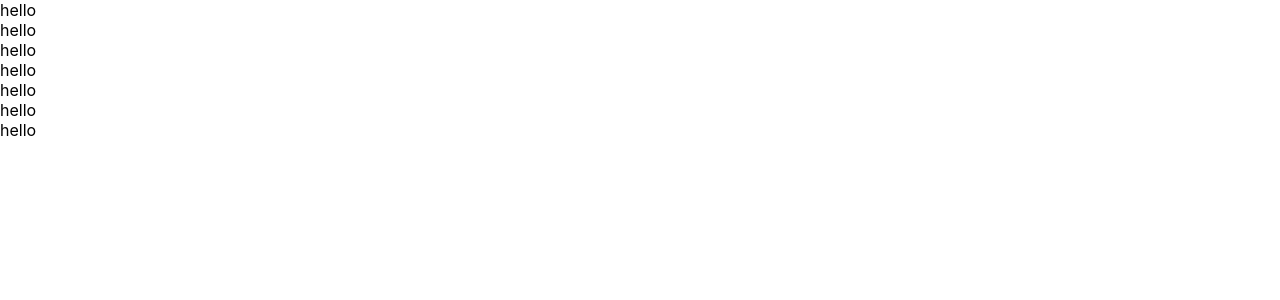
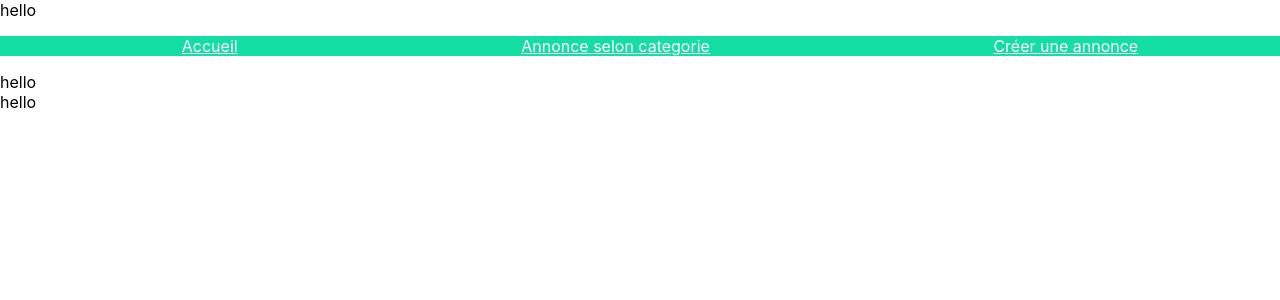
Before and after one commit to Site-petites-annonces/projet-0, a React (Create React App) app in the folder ma-petite-annonce/: page /Menu in a window 1280 px wide. Shown: the top 300 px of the page. Built offline with nearby package versions, Linux system fonts and the light colour scheme.

Commit message:
add menu + test sass

```diff
--- a/ma-petite-annonce/package.json
+++ b/ma-petite-annonce/package.json
@@ -8,6 +8,7 @@
     "@testing-library/user-event": "^12.1.10",
     "react": "^17.0.2",
     "react-dom": "^17.0.2",
+    "react-router-dom": "^5.3.0",
     "react-scripts": "4.0.3",
     "web-vitals": "^1.0.1"
   },
@@ -16,7 +17,7 @@
     "build": "react-scripts build",
     "test": "react-scripts test",
     "eject": "react-scripts eject",
-    "sass" : "sass src/styles/sass:src/styles/css --watch --no-source-map"
+    "sass": "sass src/styles/sass:src/styles/css --watch --no-source-map"
   },
   "eslintConfig": {
     "extends": [
--- a/ma-petite-annonce/src/App.js
+++ b/ma-petite-annonce/src/App.js
@@ -11,10 +11,10 @@ function App() {
   return (
     <div>
       <Header />
+      <Menu />
       <CreateAnnonce />
       <Footer />
       <Homepage />
-      <Menu />
       <OneAnnonce />
       <PopupContact />
     </div>
--- a/ma-petite-annonce/src/components/CreateAnnonce.js
+++ b/ma-petite-annonce/src/components/CreateAnnonce.js
@@ -2,7 +2,8 @@ import React from 'react';
 
 const createAnnonce = () => {
   return (
-    <div className="createAnnonce">hello</div>
+    <div className="createAnnonce">
+    </div>
   );
 };
 
--- a/ma-petite-annonce/src/components/Homepage.js
+++ b/ma-petite-annonce/src/components/Homepage.js
@@ -2,7 +2,9 @@ import React from 'react';
 
 const Homepage = () => {
   return (
-    <div className="homepage">hello</div>
+    <div className="homepage">
+
+    </div>
   );
 };
 
--- a/ma-petite-annonce/src/components/Menu.js
+++ b/ma-petite-annonce/src/components/Menu.js
@@ -1,8 +1,15 @@
 import React from 'react';
+import '../styles/sass/menu.scss';
 
 const Menu = () => {
   return (
-    <div className="menu">hello</div>
+    <div className="menu">
+      <ul>
+        <li><a href="/Homepage">Accueil</a></li>
+        <li><a href="/OneAnnonce">Annonce selon categorie</a></li>
+        <li><a href="/CreateAnnonce">Créer une annonce</a></li>
+      </ul>
+    </div>
   );
 };
 
--- a/ma-petite-annonce/src/components/OneAnnonce.js
+++ b/ma-petite-annonce/src/components/OneAnnonce.js
@@ -2,7 +2,8 @@ import React from 'react';
 
 const oneAnnonce = () => {
   return (
-    <div className="oneAnnonce">hello</div>
+    <div className="oneAnnonce">
+    </div>
   );
 };
 
--- /dev/null
+++ b/ma-petite-annonce/src/styles/css/menu.css
@@ -0,0 +1,17 @@
+li {
+  color: #15DEA5;
+  margin: auto;
+}
+
+ul {
+  display: flex;
+  justify-content: center;
+}
+
+.menu {
+  background-color: #15DEA5;
+}
+
+a {
+  color: #fff;
+}
--- /dev/null
+++ b/ma-petite-annonce/src/styles/sass/menu.scss
@@ -0,0 +1,20 @@
+$puce: #15DEA5;
+$letter: #fff;
+
+li {
+  color: $puce;
+  margin: auto;
+}
+
+ul {
+  display: flex;
+  justify-content: center;
+}
+
+.menu {
+  background-color: $puce;
+}
+
+a {
+  color: $letter;
+}
```
Also changed, not shown: 1 other file (tests, documents, lock files or other folders).
